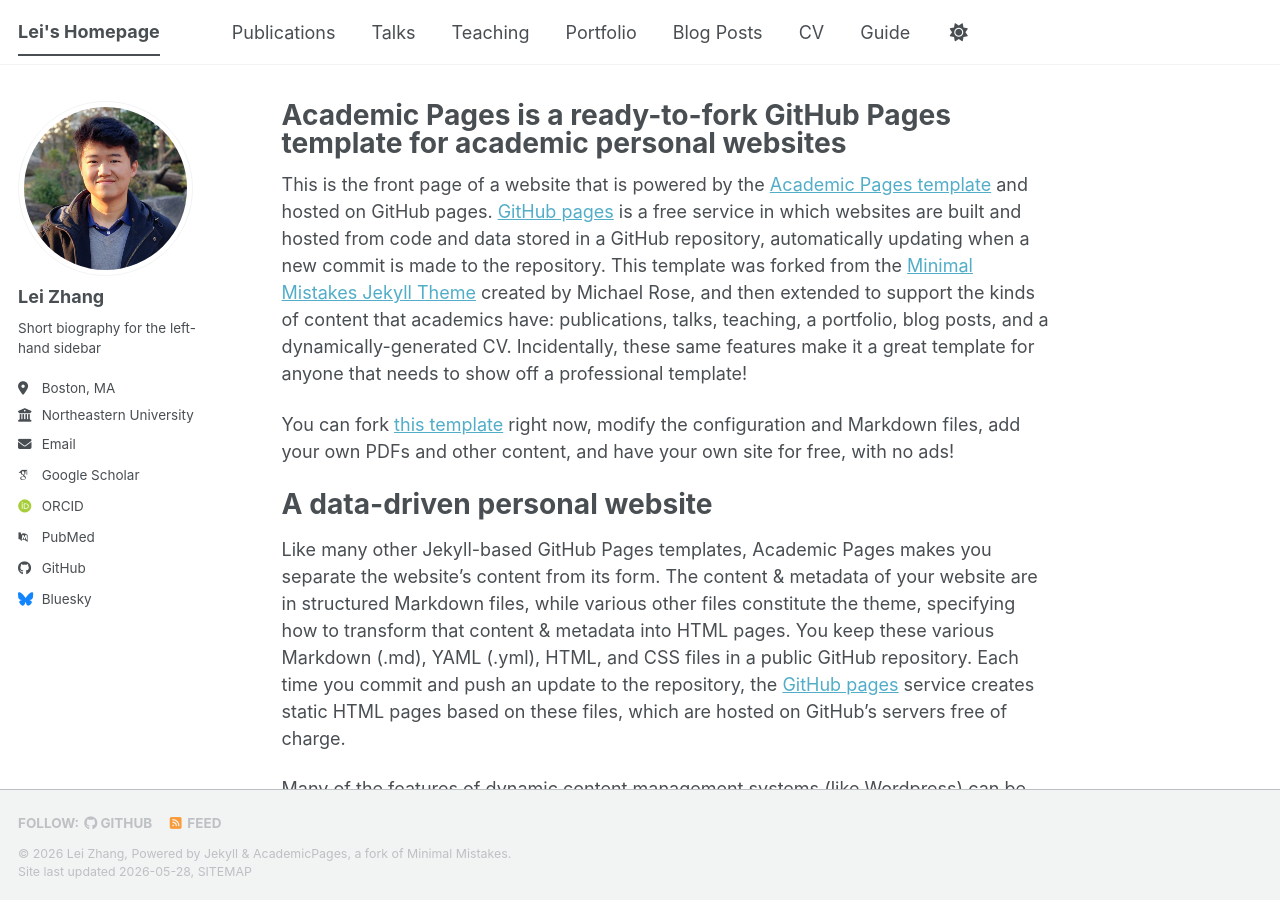
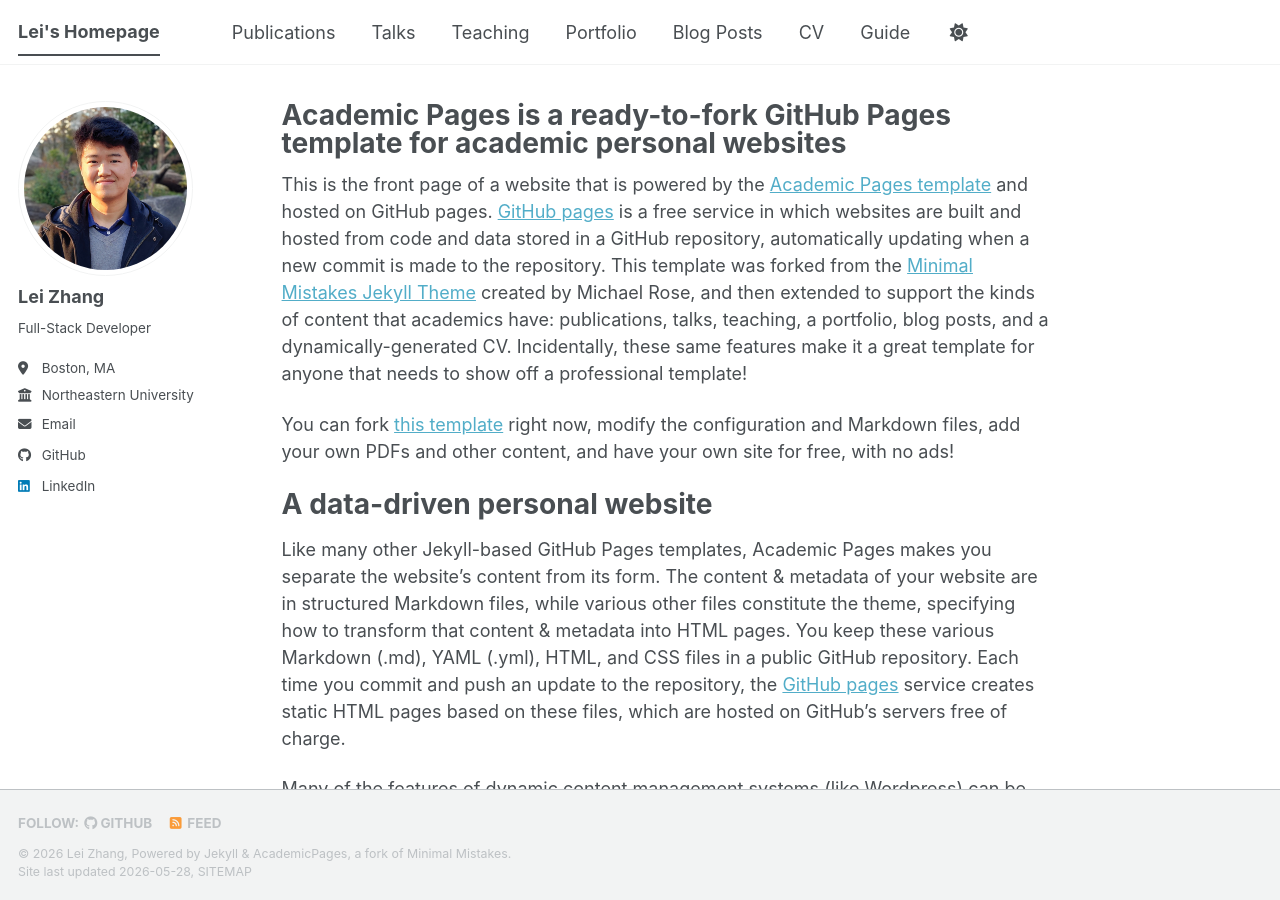
Before and after one commit to Mauoser/mauoser.github.io, a Jekyll site: the page built from _pages/about.md, in a window 1280 px wide and 900 px high. Built offline with Jekyll 4.4.1, drawn with Linux system fonts in a browser that asks for light colours; some web fonts are replaced; a script bundle is joined from its source files by our own code; library files that are not in the unit come from our copies; some of the changed lines change nothing that is shown.

Commit message:
Update personal information in _config.yml

```diff
--- a/_config.yml
+++ b/_config.yml
@@ -12,7 +12,7 @@
 title                    : "Lei's Homepage"
 title_separator          : "-"
 name                     : &name "Lei Zhang"
-description              : &description "Your Name's academic portfolio"   # Update this with a general description of your site, this is the default if not overridden by a page
+description              : &description "Lei Zhang's Webpage"   # Update this with a general description of your site, this is the default if not overridden by a page
 url                      : https://mauoser.github.io # The base hostname & protocol for your site e.g. "https://[your GitHub username].github.io",
                                                            # or if you already have some other page hosted on Github then use "https://[your GitHub username].github.io/[Your Repo Name]"
 baseurl                  : "" # the subpath of your site, e.g. "/blog"
@@ -26,7 +26,7 @@
   avatar           : "profile.jpg"
   name             : "Lei Zhang"
   pronouns         : # example: "she/her"
-  bio              : "Short biography for the left-hand sidebar"
+  bio              : "Full-Stack Developer"
   location         : "Boston, MA"
   employer         : "Northeastern University"
   uri              : # URL
@@ -35,13 +35,13 @@
   # Academic websites
   academia         : # URL
   arxiv            : # URL - Update with the correct link to your profile
-  googlescholar    : "https://scholar.google.com/citations?user=PS_CX0AAAAAJ"
+  googlescholar    : # URL
   inspire-hep      : # URL
   impactstory      : # URL
-  orcid            : "https://orcid.org/yourorcidurl"
+  orcid            : # URL
   semantic         : # URL
   ssrn             : # URL
-  pubmed           : "https://www.ncbi.nlm.nih.gov/pubmed/?term=john+snow"
+  pubmed           : # URL
   researchgate     : # URL
   scopus           : # URL
   zotero           : # URL
@@ -51,13 +51,13 @@
   bitbucket        : # Username - Update with your username on the site
   codepen          : # Username
   dribbble         : # Username
-  github           : "academicpages"
+  github           : "mauoser"
   kaggle           : # Username
   stackoverflow    : # User number or user number and name (i.e., use "1" or "1/jeff-atwood")
 
   # Social media
   artstation       : # Username
-  bluesky          : "bsky.app" # Replace this with you Bluesky username
+  bluesky          : # Username - Replace this with you Bluesky username
   facebook         : # Username
   flickr           : # Username
   foursquare       : # Username
@@ -66,7 +66,7 @@
   keybase          : # Username
   instagram        : # Username
   lastfm           : # Username
-  linkedin         : # Username
+  linkedin         : zenrei
   mastodon         : # URL
   medium           : # URL
   pinterest        : # Username
```
